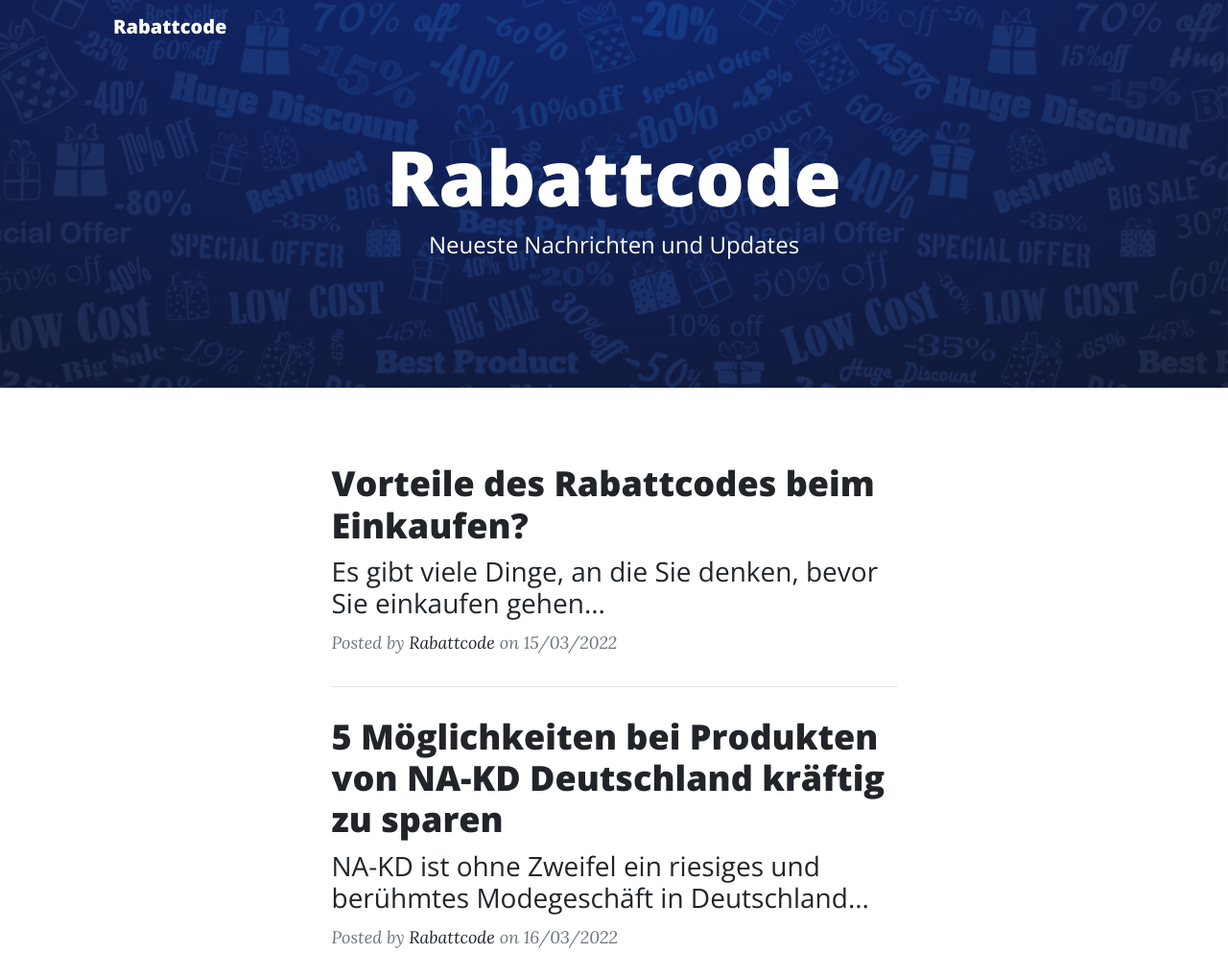
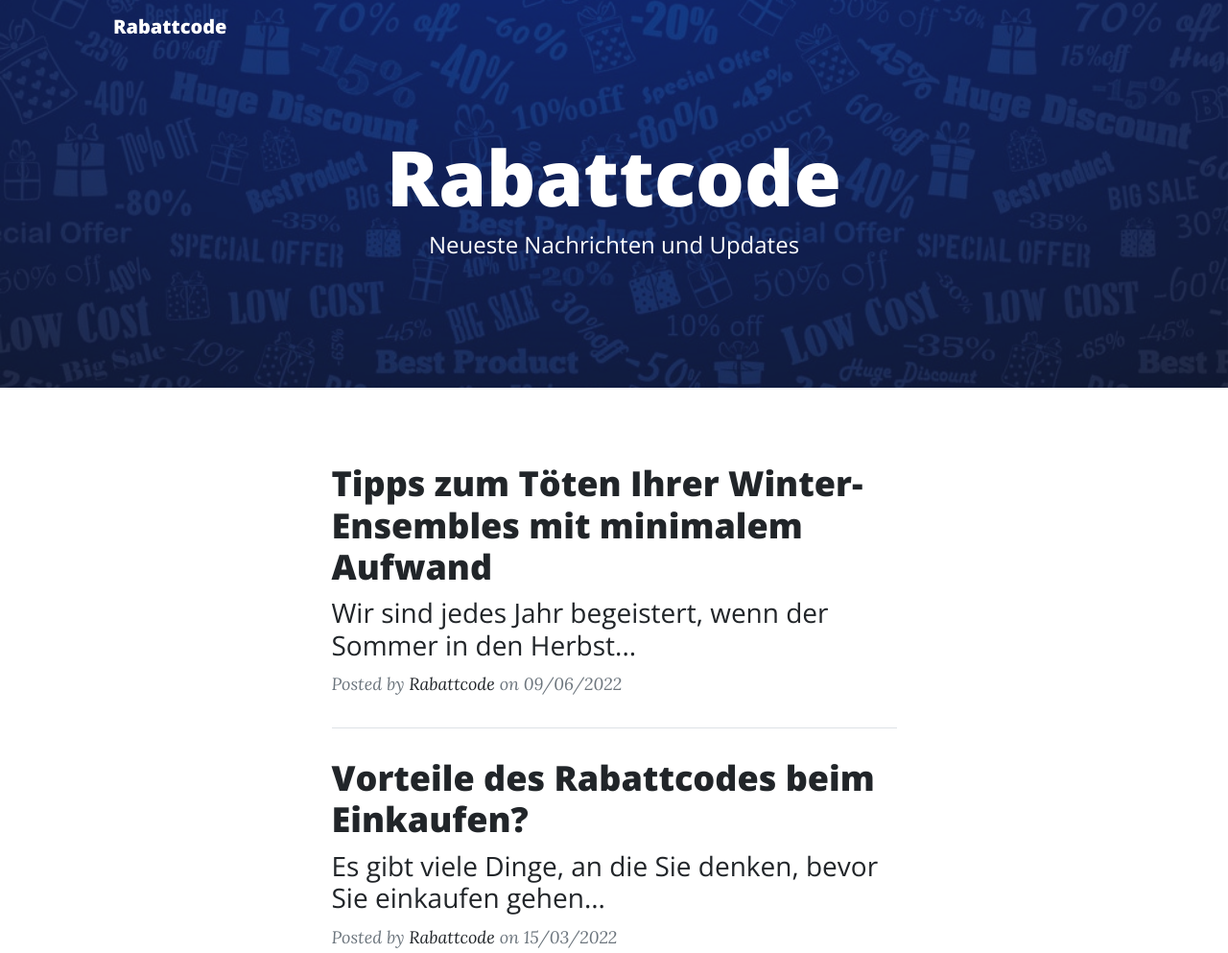
Before and after one commit to marinametzger/rabattcode, a plain HTML site: page index.html in a window 1280 px wide. Shown: the top 993 px of the page at 96% size. Drawn offline with nearby package versions, Linux system fonts and the light colour scheme.

Commit message:
Update index.html

```diff
--- a/index.html
+++ b/index.html
@@ -38,6 +38,20 @@
             <div class="row gx-4 gx-lg-5 justify-content-center">
                 <div class="col-md-10 col-lg-8 col-xl-7">
 
+                    <!-- Post preview-->
+                    <div class="post-preview">
+                        <a href="tipps-zum-toeten-ihrer-winter-ensembles-mit-minimalem-aufwand.html">
+                            <h2 class="post-title">Tipps zum Töten Ihrer Winter-Ensembles mit minimalem Aufwand</h2>
+                            <h3 class="post-subtitle">Wir sind jedes Jahr begeistert, wenn der Sommer in den Herbst...</h3>
+                        </a>
+                        <p class="post-meta">
+                            Posted by
+                            <a href="/">Rabattcode</a>
+                            on 09/06/2022
+                        </p>
+                    </div>
+                    <!-- Divider-->
+                    <hr class="my-4" />
                     <!-- Post preview-->
                     <div class="post-preview">
                         <a href="vorteile-des-rabattcodes-beim-einkaufen.html">
```
